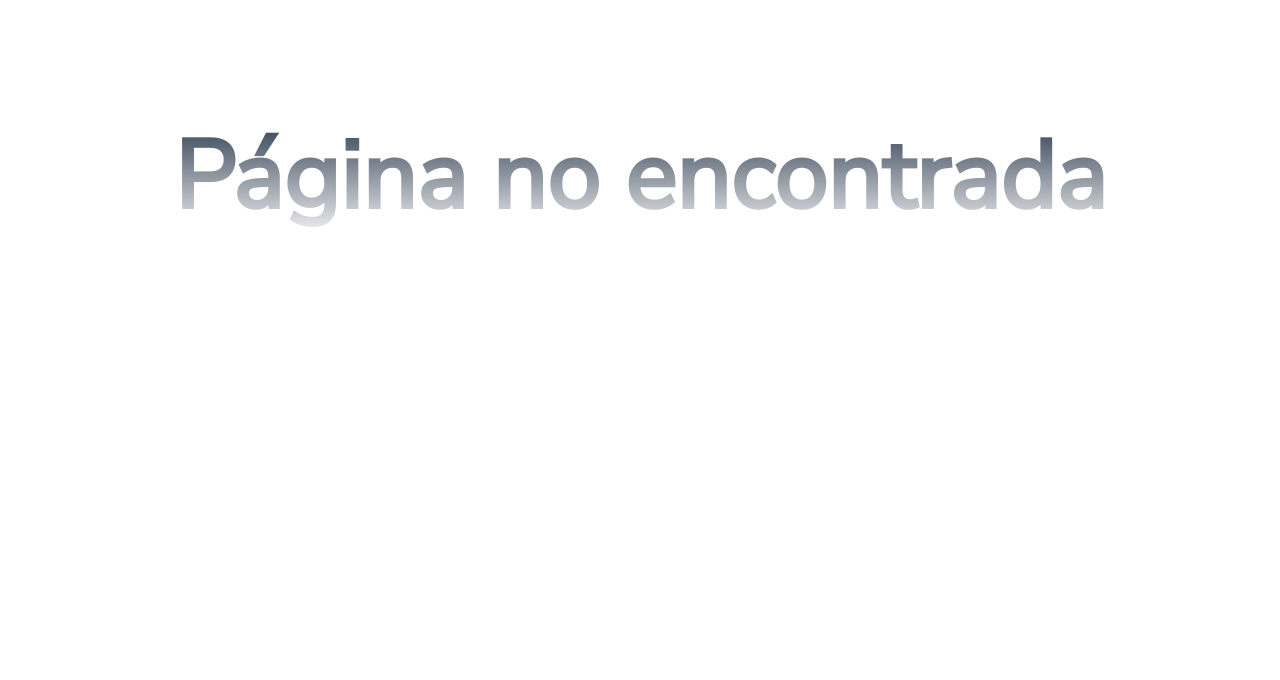
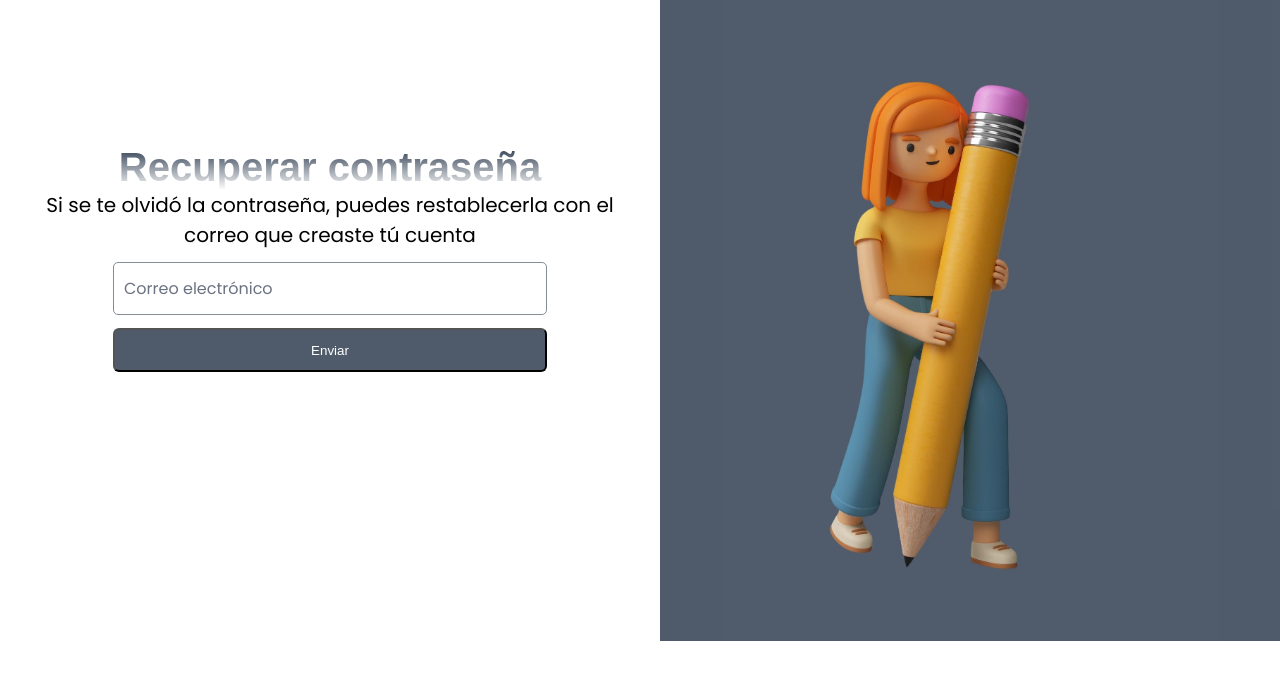
Before and after one commit to DevInvent-Grupo-1-App-Web/PhoneResQ-FrontEnd, a Vue app: page /forgotpassword in a window 1280 px wide. Shown: the top 680 px of the page. Built offline with nearby package versions, Linux system fonts and the light colour scheme.

Commit message:
feature: Forget and Restored Passwords Views added

```diff
--- a/src/router/index.js
+++ b/src/router/index.js
@@ -7,6 +7,11 @@ const router = createRouter({
     {
       path: '/inicio',
       name: 'inicio',
+      component: HomeView
+    },
+    {
+      path: '/',
+      name: 'home',
       component: HomeView
     },
     {
@@ -114,6 +119,21 @@ const router = createRouter({
       path: '/motorolaphoneslist',
       name: 'motorolaphoneslist',
       component: () => import('../views/MotorolaPhoneListView.vue')
+    },
+    {
+      path: '/forgotpassword',
+      name: 'forgotpassword',
+      component: () => import('../views/ForgotPasswordView.vue')
+    },
+    {
+      path: '/resetpassword',
+      name: 'resetpassword',
+      component: () => import('../views/ResetPasswordView.vue')
+    },
+    {
+      path: '/password-changed-successfully',
+      name: 'password-changed-successfully',
+      component: () => import('../views/PasswordChangedtSuccessfullyView.vue')
     }
 
   ]
--- /dev/null
+++ b/src/views/ForgotPasswordView.vue
@@ -0,0 +1,125 @@
+<template>
+  <div class="container">
+    <div class="content">
+      <h1>Recuperar contraseña</h1>
+      <p>Si se te olvidó la contraseña, puedes restablecerla con el correo que creaste tú cuenta</p>
+      <input type="email" placeholder="Correo electrónico">
+      <button type="submit" class="btn btn-primary" v-on:click="registrarse">Enviar</button>
+      <div class="form-group" v-if="mostrarCodigo">
+      <input type="text" class="form-control" placeholder="Código" v-model="codigo">
+      <button @click="redirectToOtraPagina">Verificar Código</button>
+    </div>
+    </div>
+    <div class="header">
+      <img class="girlwp" src="forgetpasswordimg.jpg" alt="Girl with pencil">
+    </div>
+  </div>
+</template>
+<script>
+export default {
+  data() {
+    return {
+      email: "",
+      codigo: "",
+      mostrarCodigo: false
+    };
+  },
+  methods: {
+    registrarse() {
+      // Enviar la solicitud de registro al backend
+      this.mostrarCodigo = true;
+    },
+    redirectToOtraPagina() {
+      // Redirige al usuario a la otra página
+      this.$router.push('/resetpassword')
+    },
+  }
+};
+</script>
+
+<style scoped>
+.container {
+  width: 100%;
+  display: flex;
+  flex-direction: row;
+  justify-content: space-between;
+  align-items: center;
+
+}
+
+.content {
+  flex: 1;
+  background-color: #ffffff;
+  padding: 20px;
+  text-align: center;
+
+
+}
+.p{
+  color: #000;
+  text-align: center;
+  font-family: "Mulish", sans-serif;
+  font-size: 16px;
+  font-style: normal;
+  margin: 5%;
+  font-weight: 400;
+  line-height: 131.25%;
+  letter-spacing: -0.32px;
+  position: absolute;
+  left: 47px;
+}
+
+.header {
+  flex: 1;
+  background-color: #ffffff;
+  display: flex;
+  justify-content: center;
+  align-items: center;
+  background: rgba(36, 51, 71, 0.80);
+}
+
+
+.girlwp {
+  max-width: 80%;
+  height: auto;
+}
+
+h1 {
+  margin-top: -20%;
+  color: #525252;
+  text-align: center;
+  font-family: "Nunito", sans-serif;
+  font-size: 40px;
+  font-style: normal;
+  font-weight: 700;
+  line-height: normal;
+}
+
+
+input {
+  display: flex;
+  width: 70%;
+  margin-left: 15%;
+  margin-top: 2%;
+  margin-bottom: 2%;
+  padding: 13px 10px ;
+  align-items: center;
+  border-radius: 5px;
+  border: 1px solid #878D95;
+  gap: 13px;
+}
+
+button {
+  display: flex;
+  width: 70%;
+  margin-left: 15%;
+  padding: 13px 10px 12px 10px;
+  justify-content: center;
+  align-items: center;
+  gap: 13px;
+  top: 98px;
+  color: #ffffff;
+  border-radius: 6px;
+  background: rgba(36, 51, 71, 0.80);
+}
+</style>
--- /dev/null
+++ b/src/views/PasswordChangedtSuccessfullyView.vue
@@ -0,0 +1,69 @@
+<template>
+    <div class="container">
+      <div class="row">
+        <div class="col-md-8 col-12">
+          <img src="successfullypasswordchanged.jpg" alt="Woman holding a clipboard">
+        </div>
+        <div class="col-md-4 col-12">
+          <h1>Su contraseña ha sido restablecida</h1>
+          <p>Ahora puede iniciar sesión con su nueva contraseña.</p>
+          <a href="/login" class="btn btn-primary">Iniciar sesión</a>
+        </div>
+      </div>
+    </div>
+  </template>
+
+  <style scoped>
+
+  .container {
+    width: 100%;
+    display: flex;
+    flex-direction: row;
+    justify-content: space-between;
+    align-items: center;
+    background: rgba(36, 51, 71, 0.80);
+
+
+  }
+
+  .row {
+    display: flex;
+    flex-direction: row;
+    justify-content: center;
+    align-items: center;
+  }
+
+  .col-md-8 {
+    width: 50%;
+    height: auto;
+  }
+
+  .col-md-4 {
+    width: 20%;
+  }
+
+  img {
+    width: 100%;
+    height: auto;
+  }
+
+  h1 {
+    font-size: 24px;
+    font-weight: bold;
+  }
+
+  p {
+    font-size: 16px;
+    margin-bottom: 10px;
+  }
+
+  button {
+    width: 100%;
+    height: 40px;
+    background-color: #007bff;
+    color: white;
+    font-size: 16px;
+    font-weight: bold;
+    cursor: pointer;
+  }
+  </style>
--- /dev/null
+++ b/src/views/ResetPasswordView.vue
@@ -0,0 +1,100 @@
+<template>
+  <div class="container">
+    <div class="content">
+      <h1>Restablecimiento de contraseña</h1>
+      <input type="password" class="password-input" placeholder="Digite su nueva contraseña" />
+      <input type="password" class="password-input" placeholder="Ingrese nuevamente la contraseña" />
+      <button @click="redirectToOtraPagina">Cambiar contraseña</button>
+    </div>
+    <div class="header">
+      <img class="girlwp" src="forgetpasswordimg.jpg" alt="Girl with pencil">
+    </div>
+  </div>
+</template>
+<script>
+export default {
+  data() {
+    return {
+      password: "",
+    };
+  },
+  methods: {
+    redirectToOtraPagina() {
+      // Redirige al usuario a la otra página
+      this.$router.push('/password-changed-successfully')
+    },
+  }
+};
+</script>
+
+<style scoped>
+.container {
+  width: 100%;
+  display: flex;
+  flex-direction: row;
+  justify-content: space-between;
+  align-items: center;
+
+}
+
+.content {
+  flex: 1;
+  background-color: #ffffff;
+  padding: 20px;
+  text-align: center;
+
+}
+.header {
+  flex: 1;
+  background-color: #ffffff;
+  display: flex;
+  justify-content: center;
+  align-items: center;
+  background: rgba(36, 51, 71, 0.80);
+}
+
+
+.girlwp {
+  max-width: 80%;
+  height: auto;
+}
+
+h1 {
+  margin-top: -20%;
+  color: #525252;
+  text-align: center;
+  font-family: "Nunito", sans-serif;
+  font-size: 40px;
+  font-style: normal;
+  font-weight: 700;
+  line-height: normal;
+}
+
+
+input {
+  display: flex;
+  width: 70%;
+  margin-left: 15%;
+  margin-top: 2%;
+  margin-bottom: 2%;
+  padding: 13px 10px ;
+  align-items: center;
+  border-radius: 5px;
+  border: 1px solid #878D95;
+  gap: 13px;
+}
+
+button {
+  display: flex;
+  width: 70%;
+  margin-left: 15%;
+  padding: 13px 10px 12px 10px;
+  justify-content: center;
+  align-items: center;
+  gap: 13px;
+  top: 98px;
+  color: #ffffff;
+  border-radius: 6px;
+  background: rgba(36, 51, 71, 0.80);
+}
+</style>
```
Also changed, not shown: public/forgetpasswordimg.jpg (added), public/successfullypasswordchanged.jpg (added).
